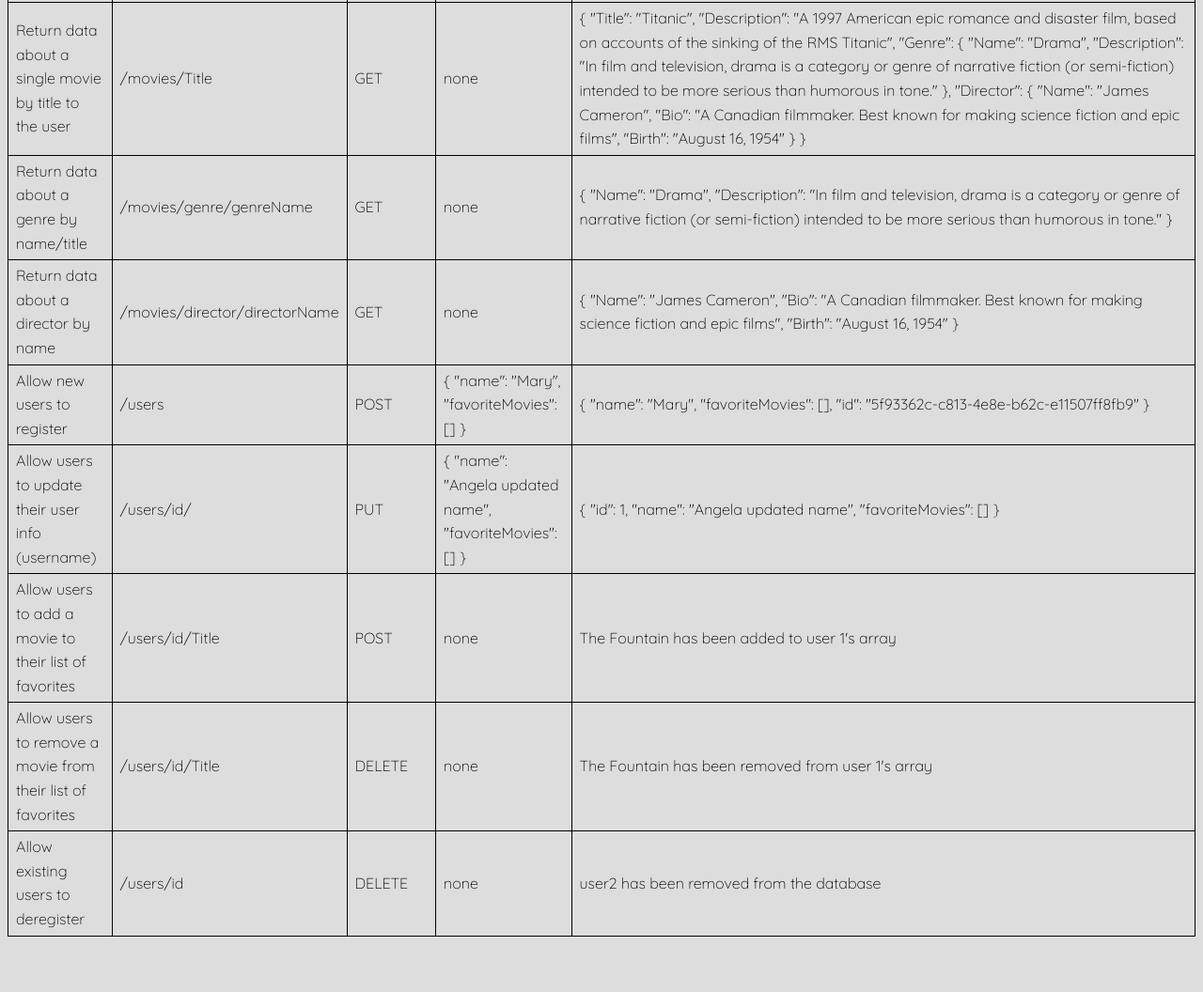
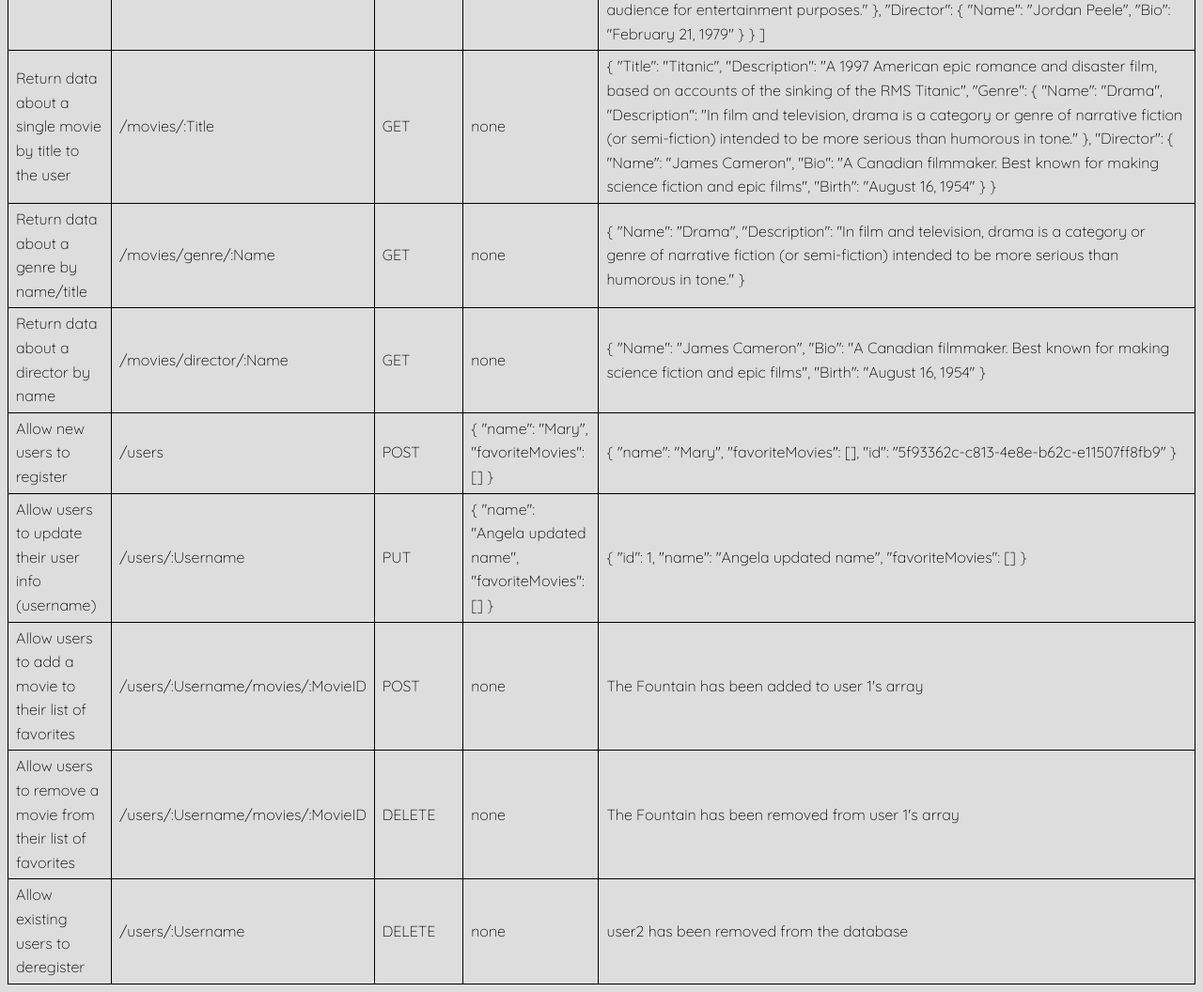
Before and after one commit to angelalingan/movie_api, a website: page public/documentation.html in a window 1280 px wide. Shown: the part 1707-2763 px from the top of the page at 94% size. Before the commit the page ends 2712 px from the top, so only its background shows below. Drawn offline with Linux system fonts and the light colour scheme.

Commit message:
updated endpoint url

```diff
--- a/public/documentation.html
+++ b/public/documentation.html
@@ -122,7 +122,7 @@
                 </tr>
                 <tr>
                     <td>Return data about a single movie by title to the user</td>
-                    <td>/movies/Title</td>
+                    <td>/movies/:Title</td>
                     <td>GET</td>
                     <td>none</td>
                     <td>
@@ -143,7 +143,7 @@
                 </tr>
                 <tr>
                     <td>Return data about a genre by name/title</td>
-                    <td>/movies/genre/genreName</td>
+                    <td>/movies/genre/:Name</td>
                     <td>GET</td>
                     <td>none</td>
                     <td>
@@ -155,7 +155,7 @@
                 </tr>
                 <tr>
                     <td>Return data about a director by name</td>
-                    <td>/movies/director/directorName</td>
+                    <td>/movies/director/:Name</td>
                     <td>GET</td>
                     <td>none</td>
                     <td>
@@ -186,7 +186,7 @@
                 </tr>
                 <tr>
                     <td>Allow users to update their user info (username)</td>
-                    <td>/users/id/</td>
+                    <td>/users/:Username</td>
                     <td>PUT</td>
                     <td>
                       {
@@ -204,7 +204,7 @@
                 </tr>
                 <tr>
                     <td>Allow users to add a movie to their list of favorites</td>
-                    <td>/users/id/Title</td>
+                    <td>/users/:Username/movies/:MovieID</td>
                     <td>POST</td>
                     <td>none</td>
                     <td>
@@ -213,7 +213,7 @@
                 </tr>
                 <tr>
                     <td>Allow users to remove a movie from their list of favorites</td>
-                    <td>/users/id/Title</td>
+                    <td>/users/:Username/movies/:MovieID</td>
                     <td>DELETE</td>
                     <td>none</td>
                     <td>
@@ -222,12 +222,10 @@
                 </tr>
                 <tr>
                     <td>Allow existing users to deregister</td>
-                    <td>/users/id</td>
+                    <td>/users/:Username</td>
                     <td>DELETE</td>
                     <td>none</td>
-                    <td>
-                      user2 has been removed from the database
-                    </td>
+                    <td>user2 has been removed from the database</td>
                 </tr>
               </table>
     </main>
```
